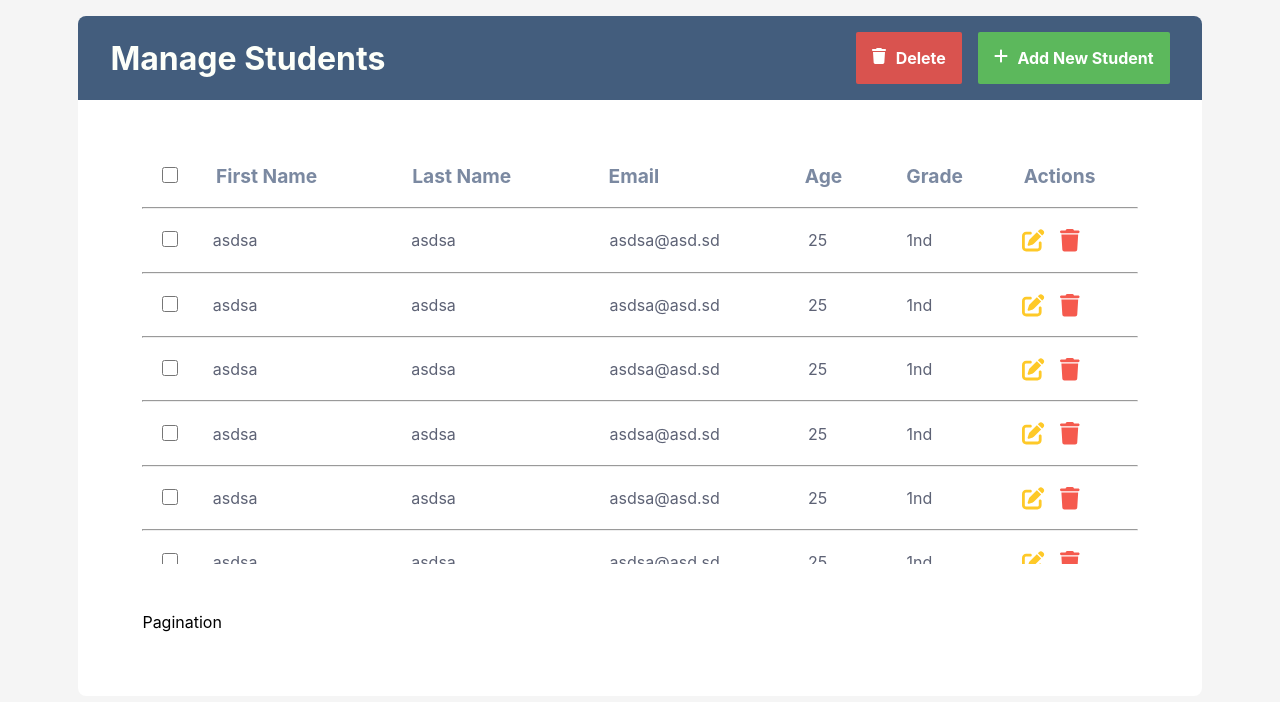
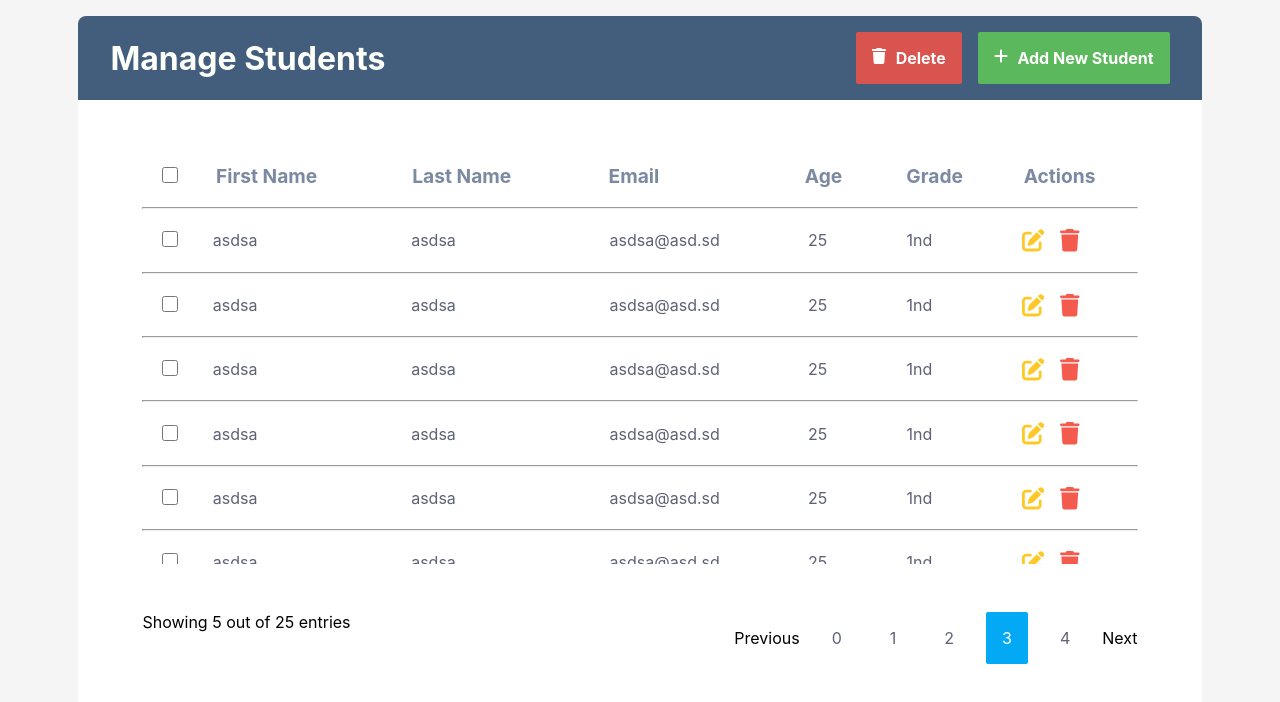
Before and after one commit to GuillermoPerez32/code_challenge-sa, a React (Create React App) app in the folder sa-ui/: page / in a window 1280 px wide. Shown: the top 702 px of the page. Built offline with nearby package versions, Linux system fonts and the light colour scheme.

Commit message:
feat: pagination

```diff
--- a/sa-ui/src/components/Pagination.tsx
+++ b/sa-ui/src/components/Pagination.tsx
@@ -1,5 +1,25 @@
 const Pagination = () => {
-  return <div>Pagination</div>;
+  const pages = 5;
+  const currentPage = 3;
+  return (
+    <div className="table__pagination--container">
+      <div className="table__pagination--count">
+        Showing 5 out of 25 entries
+      </div>
+      <div className="table__pagination--buttons">
+        <span>Previous</span>
+        {Array.from(Array(pages)).map((item, index) => (
+          <div
+            key={index}
+            className={`btn ${index === currentPage && "btn-pagination"}`}
+          >
+            {index}
+          </div>
+        ))}
+        <span>Next</span>
+      </div>
+    </div>
+  );
 };
 
 export default Pagination;
--- a/sa-ui/src/styles/base/_buttons.scss
+++ b/sa-ui/src/styles/base/_buttons.scss
@@ -1,13 +1,20 @@
 .btn {
     padding: 1rem;
+    cursor: pointer;
     display: flex;
     gap: .6rem;
-    color: map-get($map: $colors, $key: text-primary);
+    color: map-get($map: $colors, $key: primary-font);
     user-select: none;
     border-radius: 2px;
 
+    &:hover {
+        background-color: #cecece;
+        color: map-get($map: $colors, $key: text-primary);
+    }
+
     &-accept {
         background-color: map-get($map: $colors, $key: accept);
+        color: map-get($map: $colors, $key: text-primary);
 
         &:hover{
             background-color: darken($color: map-get($map: $colors, $key: accept), $amount: 5%);
@@ -18,6 +25,7 @@
     }
 
     &-danger {
+        color: map-get($map: $colors, $key: text-primary);
         background-color: map-get($map: $colors, $key: danger);
         &:hover{
             background-color: darken($color: map-get($map: $colors, $key: danger), $amount: 5%);
@@ -27,8 +35,15 @@
         }
     }
 
-    &:hover{
-        cursor: pointer;
+    &-pagination {
+        color: map-get($map: $colors, $key: text-primary);
+        background-color: map-get($map: $colors, $key: table-page);
+        &:hover{
+            background-color: darken($color: map-get($map: $colors, $key: table-page), $amount: 5%);
+        }
+        &:active{
+            background-color: darken($color: map-get($map: $colors, $key: table-page), $amount: 10%);
+        }
     }
 }
 
--- a/sa-ui/src/styles/components/_table.scss
+++ b/sa-ui/src/styles/components/_table.scss
@@ -92,3 +92,14 @@
     display: flex;
     gap: 1em;
 }
+
+.table__pagination--container {
+    display: flex;
+    justify-content: space-between;
+}
+
+.table__pagination--buttons {
+    display: flex;
+    align-items: center;
+    gap: 1rem;
+}
```
